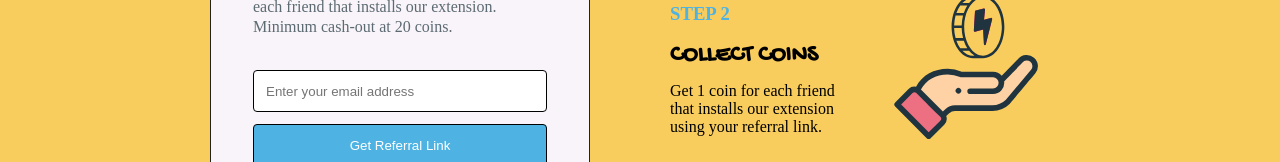
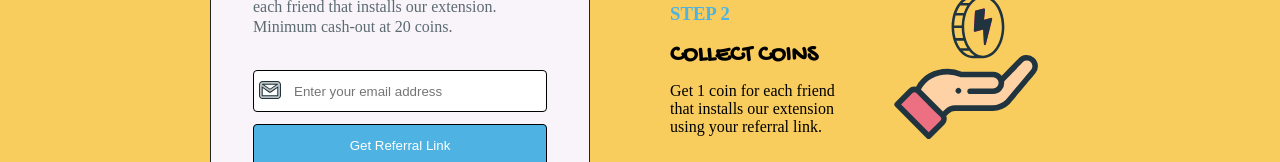
Before and after one commit to kennyoungC/Ratepunk-Challenge, a React (Create React App) app: page / in a window 1280 px wide. Shown: the part 325-487 px from the top of the page. Built offline with nearby package versions, Linux system fonts and the light colour scheme.

Commit message:
email input icon added

```diff
--- a/src/components/Styles/Mainpage.css
+++ b/src/components/Styles/Mainpage.css
@@ -111,6 +111,14 @@ hr.line {
   border-radius: 4px;
   border: 1px solid black;
   margin-bottom: 12px;
+  padding: 12px 20px 12px 20px;
+  background-image: url("../../assets/email.svg");
+  background-repeat: no-repeat;
+  background-position: 5px 10px;
+  text-indent: 20px;
+}
+.mainpage_section .first_row .form-container-2 .form-control input:focus {
+  background-image: none;
 }
 .mainpage_section .first_row .form-container-2 button {
   width: 100%;
--- a/src/components/Styles/Mainpage.scss
+++ b/src/components/Styles/Mainpage.scss
@@ -92,6 +92,14 @@ $layout-breakpoint-small: 600px;
           border-radius: 4px;
           border: 1px solid black;
           margin-bottom: 12px;
+          padding: 12px 20px 12px 20px;
+          background-image: url("../../assets/email.svg");
+          background-repeat: no-repeat;
+          background-position: 5px 10px;
+          text-indent: 20px;
+          &:focus {
+            background-image: none;
+          }
         }
       }
       button {
```
Also changed, not shown: 1 other file (tests, documents, lock files or other folders).
